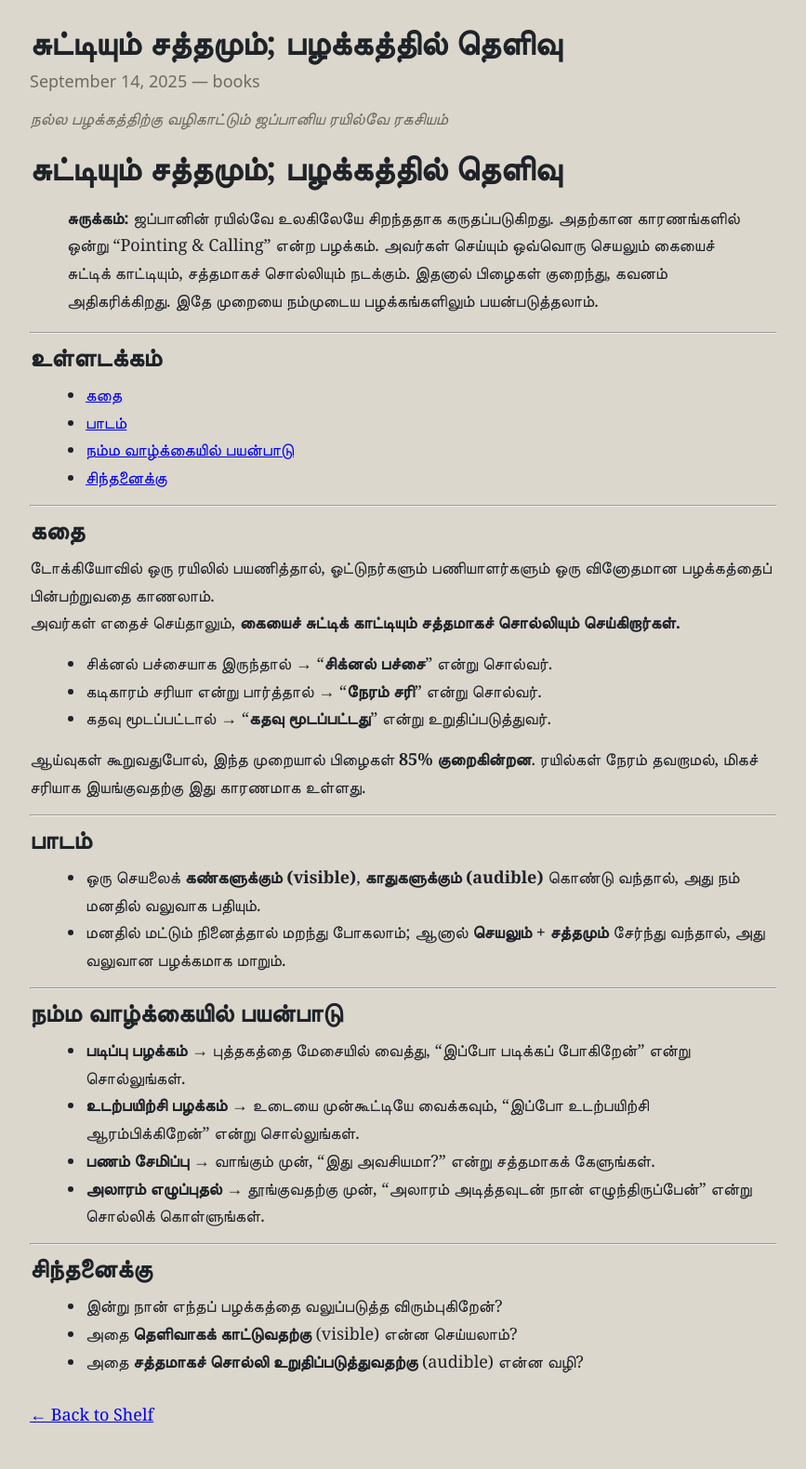
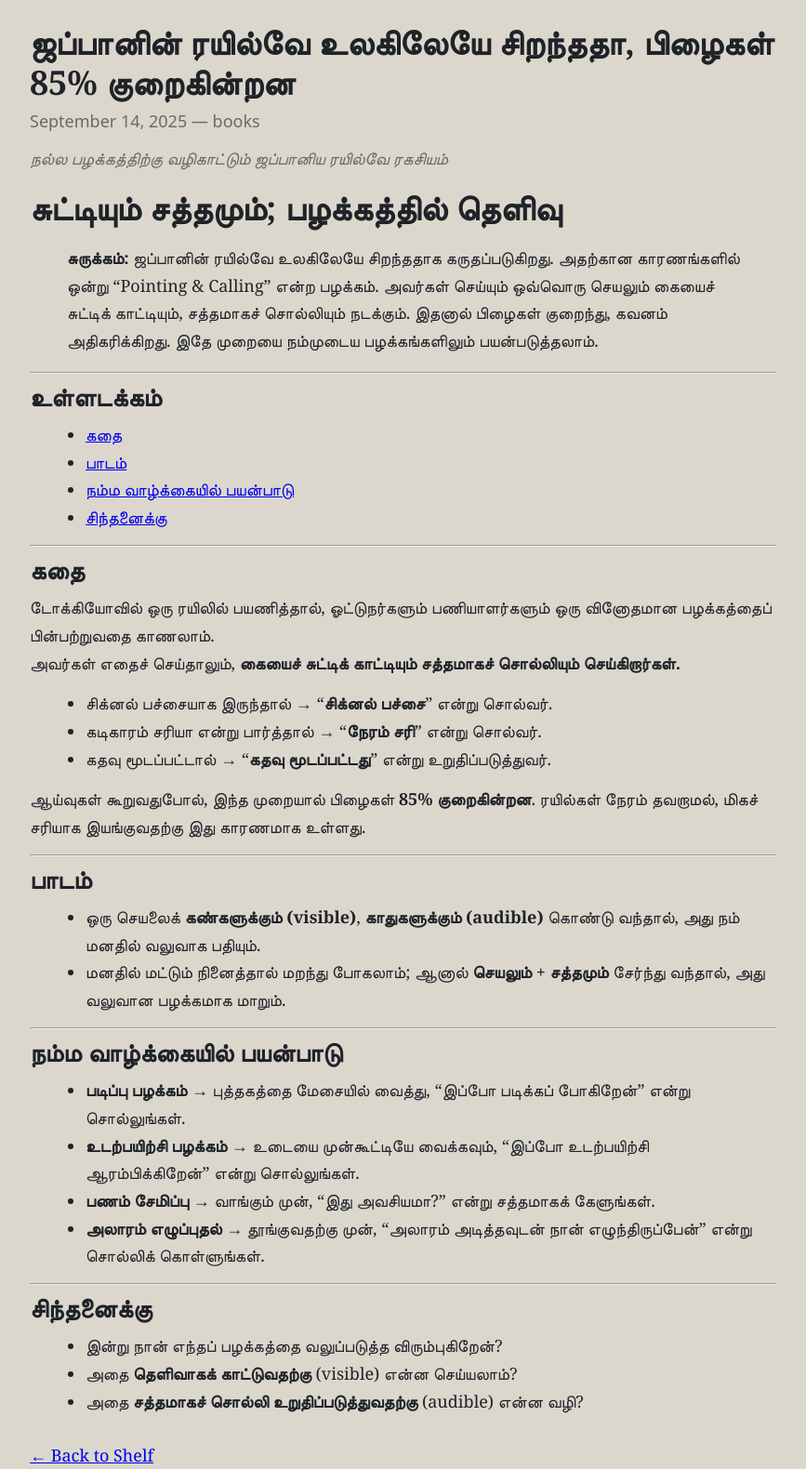
Before and after one commit to p-prabu/books, a Jekyll site: the page built from _posts/2025-09-14-pointing-and-calling.md, in a window 1280 px wide. Shown: the whole page at 93% size, without its empty margins (206-1073 px from the left). Built offline with Jekyll 4.4.1, drawn with Linux system fonts in a browser that asks for light colours; before the commit the page ends 1537 px from its top, so only the background shows below that.

Commit message:
Changed the title

```diff
--- a/_posts/2025-09-14-pointing-and-calling.md
+++ b/_posts/2025-09-14-pointing-and-calling.md
@@ -1,5 +1,5 @@
 ---
-title: "சுட்டியும் சத்தமும்; பழக்கத்தில் தெளிவு"
+title: "ஜப்பானின் ரயில்வே உலகிலேயே சிறந்ததா, பிழைகள் 85% குறைகின்றன"
 date: 2025-09-14
 layout: post
 categories: books
```
